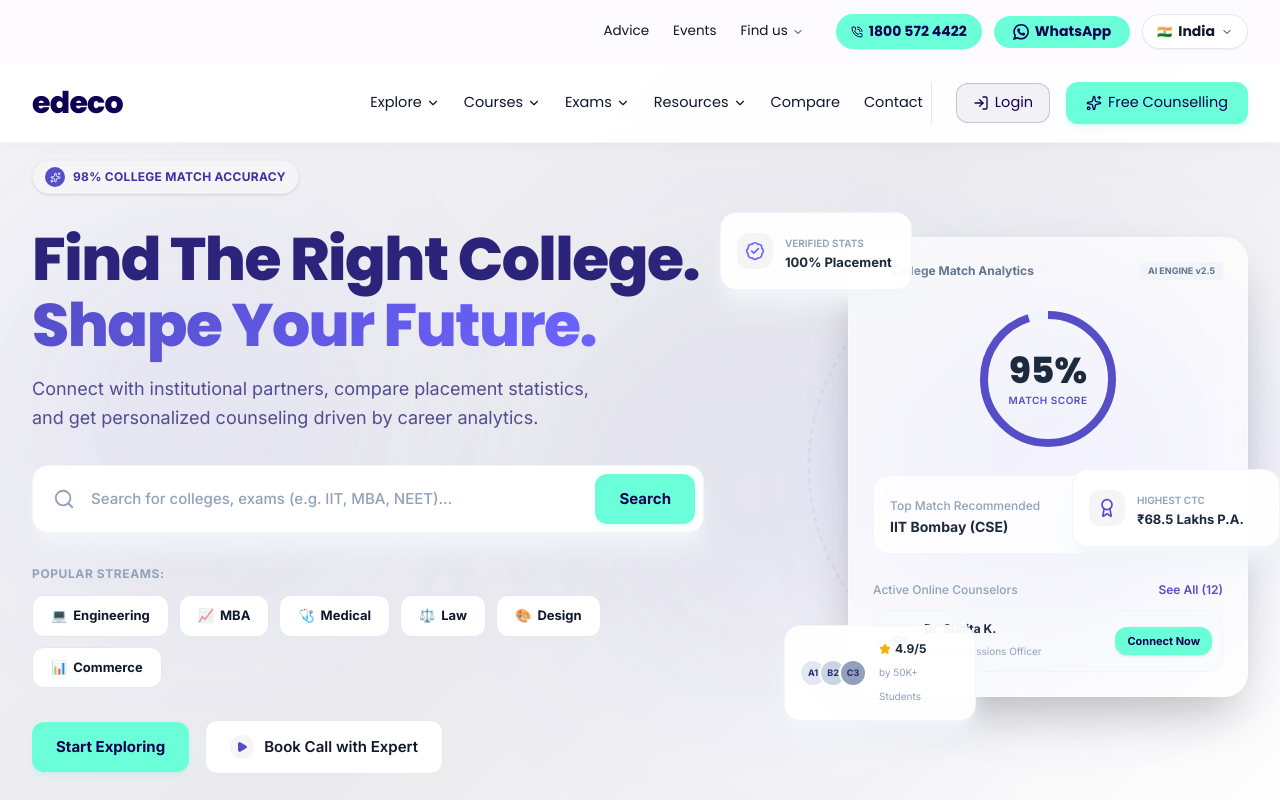
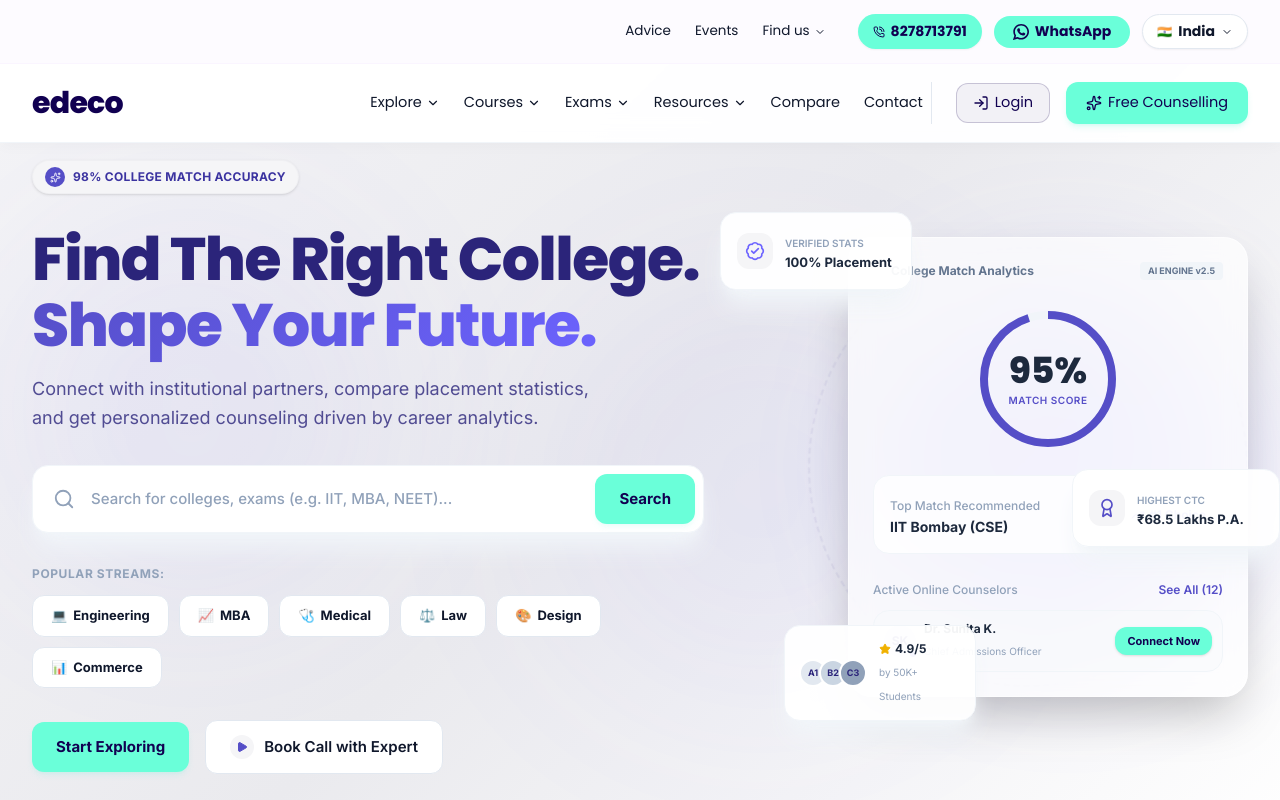
Before and after one commit to Tanishdogra04/edeco, a React (Vite) app: page / in a window 1280 px wide. Shown: the top 800 px of the page. Built offline with nearby package versions, Linux system fonts and the light colour scheme.

Commit message:
style: update contact details to Edeco phone and refine code formatting

```diff
--- a/src/components/Navbar.jsx
+++ b/src/components/Navbar.jsx
@@ -227,11 +227,11 @@
             <div className="flex items-center gap-3">
               {/* Phone Pill */}
               <a
-                href="tel:18005724422"
+                href="tel:8278713791"
                 className="flex items-center gap-1.5 px-3.5 py-1.5 rounded-full bg-[rgb(106,255,217)] hover:bg-[rgb(17,0,81)] text-[#110051] hover:text-white border border-[rgb(106,255,217)]/35 font-display font-bold text-[14px] transition-all duration-200 shadow-xs group/phone"
               >
                 <PhoneCall size={12} className="text-[#110051] group-hover/phone:text-white transition-colors" />
-                <span>1800 572 4422</span>
+                <span>8278713791</span>
               </a>
 
               {/* WhatsApp Pill */}
@@ -239,7 +239,7 @@
                 className="inline-flex items-center justify-center whitespace-nowrap rounded-full text-[14px] font-display font-bold transition-all disabled:pointer-events-none disabled:opacity-50 [&_svg]:pointer-events-none [&_svg:not([class*='size-'])]:size-4 shrink-0 [&_svg]:shrink-0 outline-none focus-visible:ring-offset-2 focus-visible:ring-ring/50 focus-visible:ring-[3px] aria-invalid:ring-destructive/20 dark:aria-invalid:ring-destructive/40 aria-invalid:border-destructive cursor-pointer bg-[rgb(106,255,217)] text-[#110051] hover:bg-[rgb(17,0,81)] hover:text-white h-8 gap-1.5 px-4.5 hover:opacity-100 shadow-none border border-[rgb(106,255,217)]/35 flex items-center group/wa"
                 data-slot="button"
                 id="whatsappBtn"
-                href="/api/whatsapp?phone=918130784777&amp;url=https%3A%2F%2Fwww.aeccglobal.com%2Fin"
+                href="tel:8278713791"
                 target="_blank"
                 rel="nofollow noopener noreferrer"
               >
```
Lines whose indentation alone changed are shown as unchanged.
